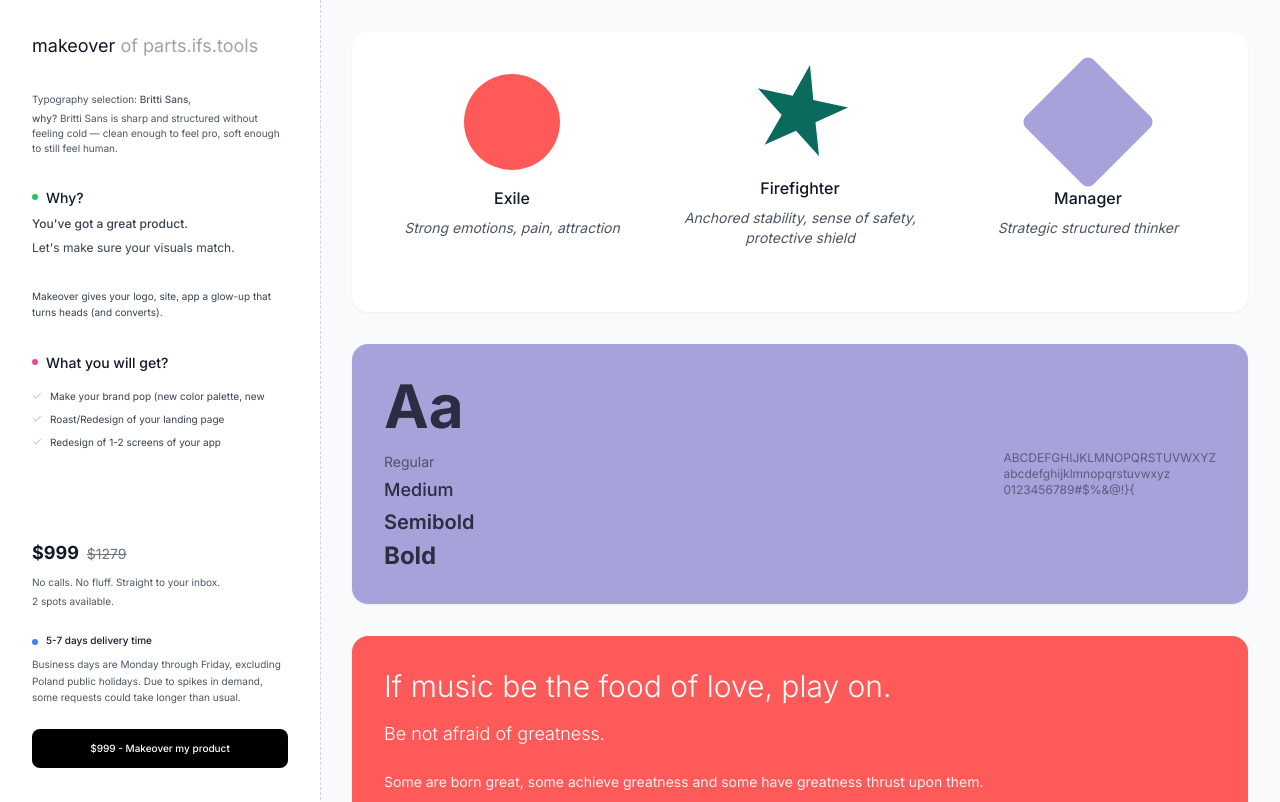
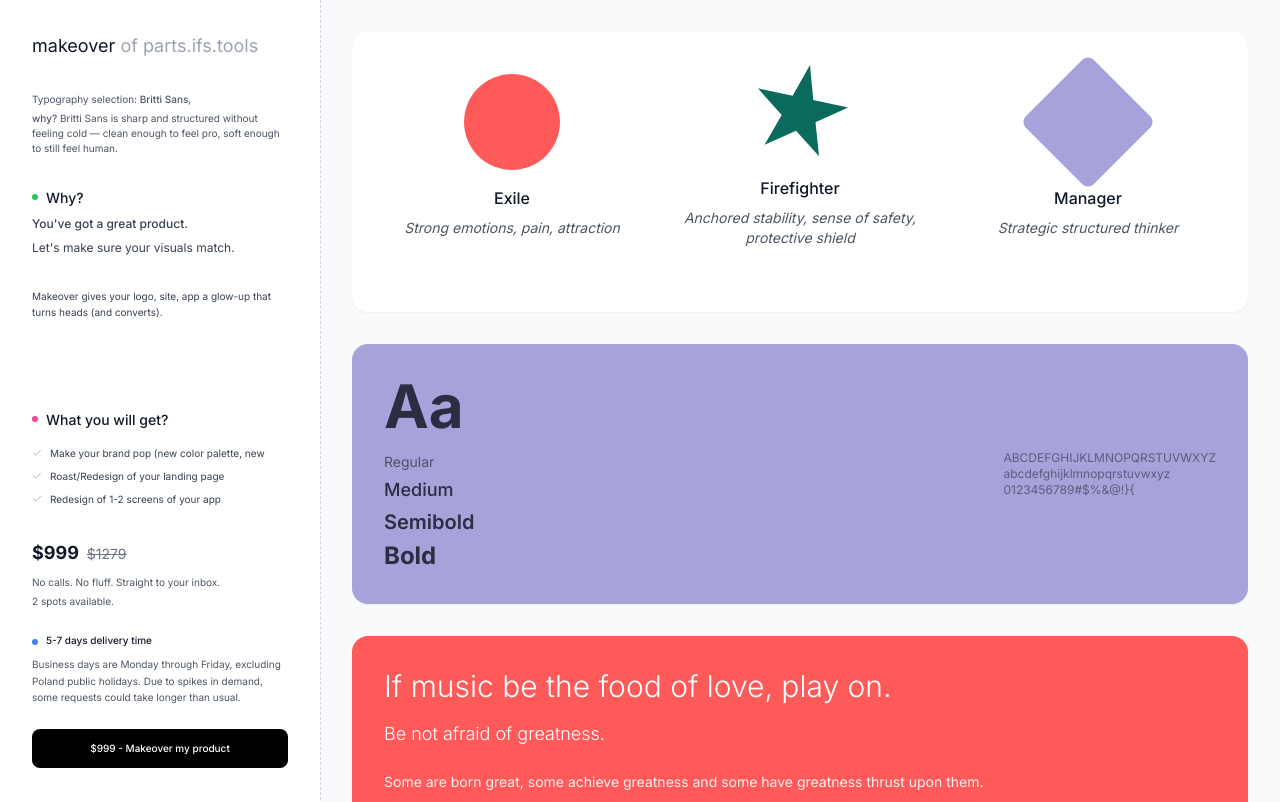
Before and after one commit to noorkarimmehedi/glowup-visual-forge, a React (Vite) app: page / in a window 1280 px wide. Shown: the top 802 px of the page. Built offline with nearby package versions, Linux system fonts and the light colour scheme.

Commit message:
Refactor: Move text to bottom
Move the text content from the top section to the bottom, above the pricing details.

```diff
--- a/src/components/Sidebar.tsx
+++ b/src/components/Sidebar.tsx
@@ -13,7 +13,7 @@ export const Sidebar = () => {
           </h1>
         </div>
 
-        {/* Typography section */}
+        {/* Typography selection */}
         <div className="mb-8">
           <p className="text-[10px] text-gray-600 mb-1">Typography selection: <span className="font-medium">Britti Sans</span>,</p>
           <p className="text-[10px] text-gray-600">
@@ -36,7 +36,10 @@ export const Sidebar = () => {
             Makeover gives your logo, site, app a glow-up that turns heads (and converts).
           </p>
         </div>
+      </div>
 
+      {/* Bottom Section */}
+      <div>
         {/* What you will get section */}
         <div className="mb-8">
           <div className="flex items-start gap-2 mb-4">
@@ -59,10 +62,7 @@ export const Sidebar = () => {
             </div>
           </div>
         </div>
-      </div>
 
-      {/* Bottom Section */}
-      <div>
         {/* Pricing */}
         <div className="mb-6">
           <div className="flex items-baseline gap-2 mb-2">
```
